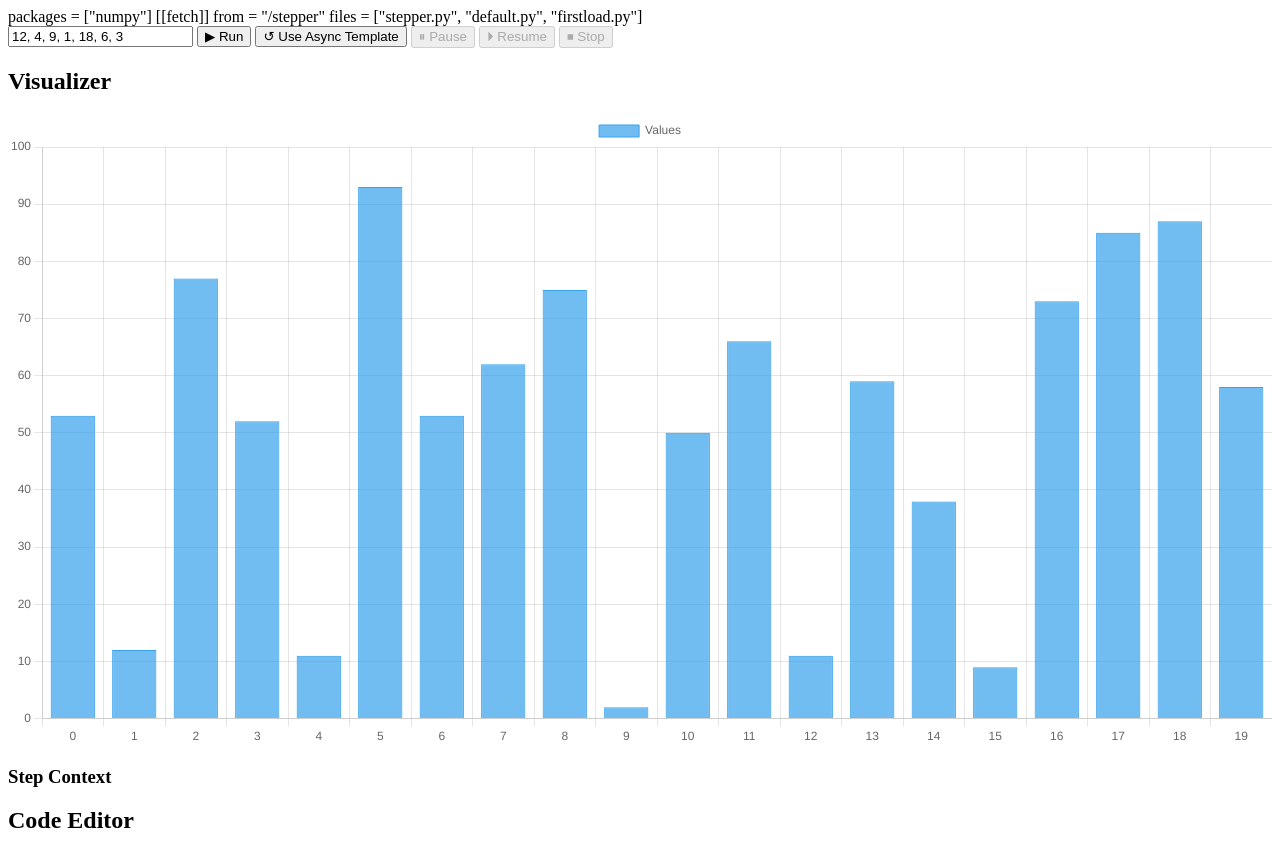
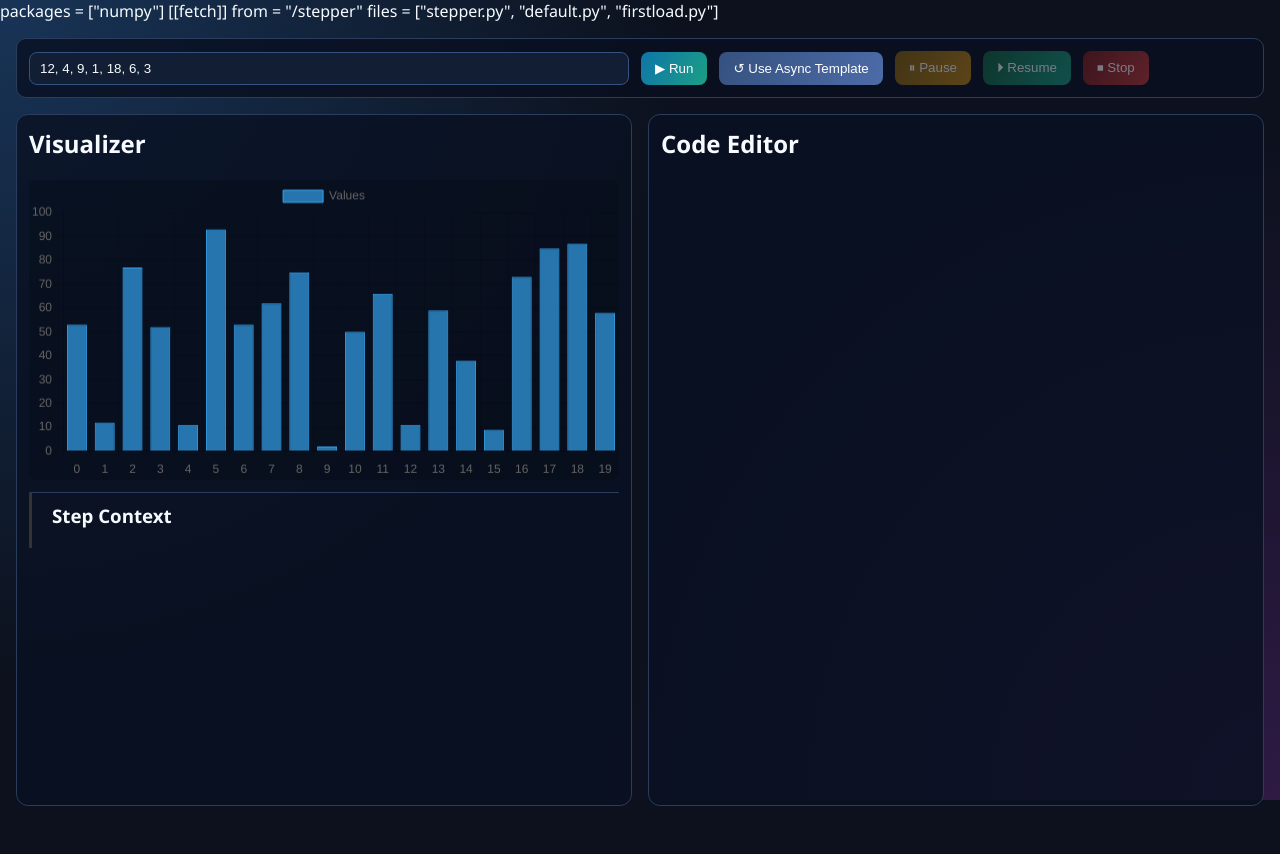
Before and after one commit to dragonmonkey757/Algo-Visualizer, a website built with Vite: page index.html in a window 1280 px wide. After the commit the page ends 822 px from the top, so only its background shows below. Built offline with nearby package versions, Linux system fonts and the light colour scheme.

Commit message:
Organize CSS stuff

```diff
--- a/index.html
+++ b/index.html
@@ -6,6 +6,8 @@
     <meta name="viewport" content="width=device-width, initial-scale=1.0" />
     <title>algo-visualizer</title>
     <link rel="stylesheet" href="/pyscript/core.css" />
+    <link rel="stylesheet" href="/page/mainpage.css" />
+    <link rel="stylesheet" href="/page/sidecontent.css" />
     <script type="module" src="/pyscript/core.js"></script>
 
     <py-config>
--- a/public/chart/mainpage.css
+++ /dev/null
@@ -1,96 +0,0 @@
-:root {
-  font-family: system-ui, Avenir, Helvetica, Arial, sans-serif;
-  line-height: 1.5;
-  font-weight: 400;
-
-  color-scheme: light dark;
-  color: rgba(255, 255, 255, 0.87);
-  background-color: #242424;
-
-  font-synthesis: none;
-  text-rendering: optimizeLegibility;
-  -webkit-font-smoothing: antialiased;
-  -moz-osx-font-smoothing: grayscale;
-}
-
-a {
-  font-weight: 500;
-  color: #646cff;
-  text-decoration: inherit;
-}
-a:hover {
-  color: #535bf2;
-}
-
-body {
-  margin: 0;
-  display: flex;
-  place-items: center;
-  min-width: 320px;
-  min-height: 100vh;
-}
-
-h1 {
-  font-size: 3.2em;
-  line-height: 1.1;
-}
-
-#app {
-  max-width: 1280px;
-  margin: 0 auto;
-  padding: 2rem;
-  text-align: center;
-}
-
-.logo {
-  height: 6em;
-  padding: 1.5em;
-  will-change: filter;
-  transition: filter 300ms;
-}
-.logo:hover {
-  filter: drop-shadow(0 0 2em #646cffaa);
-}
-.logo.vanilla:hover {
-  filter: drop-shadow(0 0 2em #f7df1eaa);
-}
-
-.card {
-  padding: 2em;
-}
-
-.read-the-docs {
-  color: #888;
-}
-
-button {
-  border-radius: 8px;
-  border: 1px solid transparent;
-  padding: 0.6em 1.2em;
-  font-size: 1em;
-  font-weight: 500;
-  font-family: inherit;
-  background-color: #1a1a1a;
-  cursor: pointer;
-  transition: border-color 0.25s;
-}
-button:hover {
-  border-color: #646cff;
-}
-button:focus,
-button:focus-visible {
-  outline: 4px auto -webkit-focus-ring-color;
-}
-
-@media (prefers-color-scheme: light) {
-  :root {
-    color: #213547;
-    background-color: #ffffff;
-  }
-  a:hover {
-    color: #747bff;
-  }
-  button {
-    background-color: #f9f9f9;
-  }
-}
--- a/public/chart/sidecontent.css
+++ /dev/null
@@ -1,22 +0,0 @@
-#mainContent {
-  flex: 1;
-}
-#sidePanel {
-  display: flex;
-  flex-direction: column;
-  gap: 10px;
-  min-width: 200px;
-  border-left: 3px solid #333;
-  padding-left: 20px;
-}
-.side-element {
-  padding: 10px;
-  border-radius: 5px;
-  color: white;
-  font-weight: bold;
-  text-align: center;
-}
-
-canvas {
-  max-width: 600px;
-}
--- /dev/null
+++ b/public/page/mainpage.css
@@ -0,0 +1,144 @@
+:root {
+  color: #f7fbff;
+  background: #0c111d;
+  font-family: 'IBM Plex Sans', 'Segoe UI', sans-serif;
+}
+
+* {
+  box-sizing: border-box;
+}
+
+a {
+  font-weight: 500;
+  color: #646cff;
+  text-decoration: inherit;
+}
+a:hover {
+  color: #535bf2;
+}
+
+body {
+  margin: 0;
+  min-width: 320px;
+  height: 100vh;
+  overflow: hidden;
+  background:
+    radial-gradient(circle at top left, #183457 0%, transparent 45%),
+    radial-gradient(circle at bottom right, #2e1a44 0%, transparent 45%),
+    #0c111d;
+}
+
+.app {
+  display: flex;
+  flex-direction: column;
+  gap: 16px;
+  padding: 16px;
+  height: 100vh;
+}
+
+.toolbar {
+  display: flex;
+  gap: 12px;
+  align-items: center;
+  padding: 12px;
+  border: 1px solid #2b3d5c;
+  border-radius: 10px;
+  background: rgba(8, 15, 31, 0.78);
+}
+
+#arrayInput {
+  width: min(600px, 75vw);
+  padding: 8px 10px;
+  border: 1px solid #35517f;
+  border-radius: 8px;
+  background: #121e34;
+  color: #f7fbff;
+}
+
+.toolbar button {
+  border: none;
+  padding: 9px 14px;
+  color: white;
+  border-radius: 8px;
+  cursor: pointer;
+}
+
+#playBtn {
+  background: linear-gradient(120deg, #0f75a8, #1b9f85);
+}
+
+#templateBtn {
+  background: linear-gradient(120deg, #35517f, #4d6ca8);
+}
+
+#pauseBtn {
+  background: linear-gradient(120deg, #88620d, #c08512);
+}
+
+#resumeBtn {
+  background: linear-gradient(120deg, #14653f, #1b9f85);
+}
+
+#stopBtn {
+  background: linear-gradient(120deg, #7e1d1d, #c53939);
+}
+
+.toolbar button:disabled {
+  opacity: 0.45;
+  cursor: not-allowed;
+}
+
+.main {
+  flex: 1;
+  display: grid;
+  grid-template-columns: 1fr 1fr;
+  gap: 16px;
+  min-height: 0;
+}
+
+.panel {
+  border: 1px solid #2b3d5c;
+  border-radius: 12px;
+  background: rgba(9, 17, 34, 0.8);
+  padding: 12px;
+  min-height: 0;
+  overflow: hidden;
+}
+
+.panel h2,
+.panel h3 {
+  margin: 0 0 10px;
+}
+
+.visualizer-panel {
+  display: flex;
+  flex-direction: column;
+  gap: 10px;
+  min-height: 0;
+}
+
+#chart {
+  display: block;
+  width: 100%;
+  height: clamp(180px, 38vh, 300px) !important;
+  max-height: 300px;
+  border-radius: 8px;
+  background: rgba(5, 12, 24, 0.45);
+}
+
+@media (max-width: 980px) {
+  body {
+    height: auto;
+    min-height: 100vh;
+    overflow: auto;
+  }
+
+  .app {
+    height: auto;
+    min-height: 100vh;
+  }
+
+  .main {
+    grid-template-columns: 1fr;
+  }
+}
--- /dev/null
+++ b/public/page/sidecontent.css
@@ -0,0 +1,41 @@
+:root {
+  color: #f7fbff;
+  background: #0c111d;
+  font-family: 'IBM Plex Sans', 'Segoe UI', sans-serif;
+}
+
+#mainContent {
+  flex: 1;
+}
+
+#sidePanel {
+  display: flex;
+  flex-direction: column;
+  gap: 10px;
+  min-width: 200px;
+  border-left: 3px solid #333;
+  padding-left: 20px;
+  border-top: 1px solid #293d5f;
+  padding-top: 10px;
+  margin-top: 2px;
+  min-height: 0;
+  max-height: 140px;
+  overflow-y: auto;
+}
+
+.side-element {
+  padding: 8px 10px;
+  border-radius: 8px;
+  color: white;
+  font-weight: 700;
+}
+
+#sideElementsContainer {
+  display: flex;
+  gap: 8px;
+  flex-wrap: wrap;
+}
+
+canvas {
+  max-width: 600px;
+}
--- a/src/editor/style.css
+++ b/src/editor/style.css
@@ -1,144 +1,3 @@
-:root {
-  color: #f7fbff;
-  background: #0c111d;
-  font-family: 'IBM Plex Sans', 'Segoe UI', sans-serif;
-}
-
-* {
-  box-sizing: border-box;
-}
-
-body {
-  margin: 0;
-  min-width: 320px;
-  height: 100vh;
-  overflow: hidden;
-  background:
-    radial-gradient(circle at top left, #183457 0%, transparent 45%),
-    radial-gradient(circle at bottom right, #2e1a44 0%, transparent 45%),
-    #0c111d;
-}
-
-.app {
-  display: flex;
-  flex-direction: column;
-  gap: 16px;
-  padding: 16px;
-  height: 100vh;
-}
-
-.toolbar {
-  display: flex;
-  gap: 12px;
-  align-items: center;
-  padding: 12px;
-  border: 1px solid #2b3d5c;
-  border-radius: 10px;
-  background: rgba(8, 15, 31, 0.78);
-}
-
-#arrayInput {
-  width: min(600px, 75vw);
-  padding: 8px 10px;
-  border: 1px solid #35517f;
-  border-radius: 8px;
-  background: #121e34;
-  color: #f7fbff;
-}
-
-.toolbar button {
-  border: none;
-  padding: 9px 14px;
-  color: white;
-  border-radius: 8px;
-  cursor: pointer;
-}
-
-#playBtn {
-  background: linear-gradient(120deg, #0f75a8, #1b9f85);
-}
-
-#templateBtn {
-  background: linear-gradient(120deg, #35517f, #4d6ca8);
-}
-
-#pauseBtn {
-  background: linear-gradient(120deg, #88620d, #c08512);
-}
-
-#resumeBtn {
-  background: linear-gradient(120deg, #14653f, #1b9f85);
-}
-
-#stopBtn {
-  background: linear-gradient(120deg, #7e1d1d, #c53939);
-}
-
-.toolbar button:disabled {
-  opacity: 0.45;
-  cursor: not-allowed;
-}
-
-.main {
-  flex: 1;
-  display: grid;
-  grid-template-columns: 1fr 1fr;
-  gap: 16px;
-  min-height: 0;
-}
-
-.panel {
-  border: 1px solid #2b3d5c;
-  border-radius: 12px;
-  background: rgba(9, 17, 34, 0.8);
-  padding: 12px;
-  min-height: 0;
-  overflow: hidden;
-}
-
-.panel h2,
-.panel h3 {
-  margin: 0 0 10px;
-}
-
-.visualizer-panel {
-  display: flex;
-  flex-direction: column;
-  gap: 10px;
-  min-height: 0;
-}
-
-#chart {
-  display: block;
-  width: 100%;
-  height: clamp(180px, 38vh, 300px) !important;
-  max-height: 300px;
-  border-radius: 8px;
-  background: rgba(5, 12, 24, 0.45);
-}
-
-#sidePanel {
-  border-top: 1px solid #293d5f;
-  padding-top: 10px;
-  margin-top: 2px;
-  min-height: 0;
-  max-height: 140px;
-  overflow-y: auto;
-}
-
-#sideElementsContainer {
-  display: flex;
-  gap: 8px;
-  flex-wrap: wrap;
-}
-
-.side-element {
-  padding: 8px 10px;
-  border-radius: 8px;
-  color: white;
-  font-weight: 700;
-}
-
 .editor-panel {
   display: grid;
   grid-template-rows: auto minmax(0, 1fr) auto;
@@ -168,24 +27,3 @@ body {
 #output.error {
   color: #ff9f9f;
 }
-
-@media (max-width: 980px) {
-  body {
-    height: auto;
-    min-height: 100vh;
-    overflow: auto;
-  }
-
-  .app {
-    height: auto;
-    min-height: 100vh;
-  }
-
-  .main {
-    grid-template-columns: 1fr;
-  }
-
-  #sidePanel {
-    max-height: none;
-  }
-}
```
